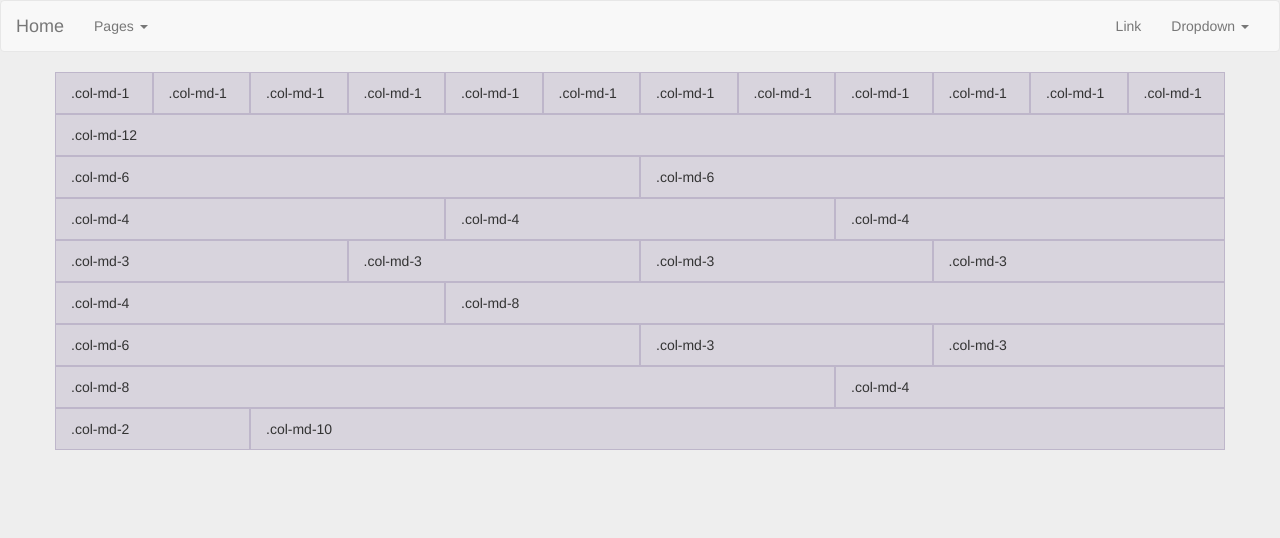
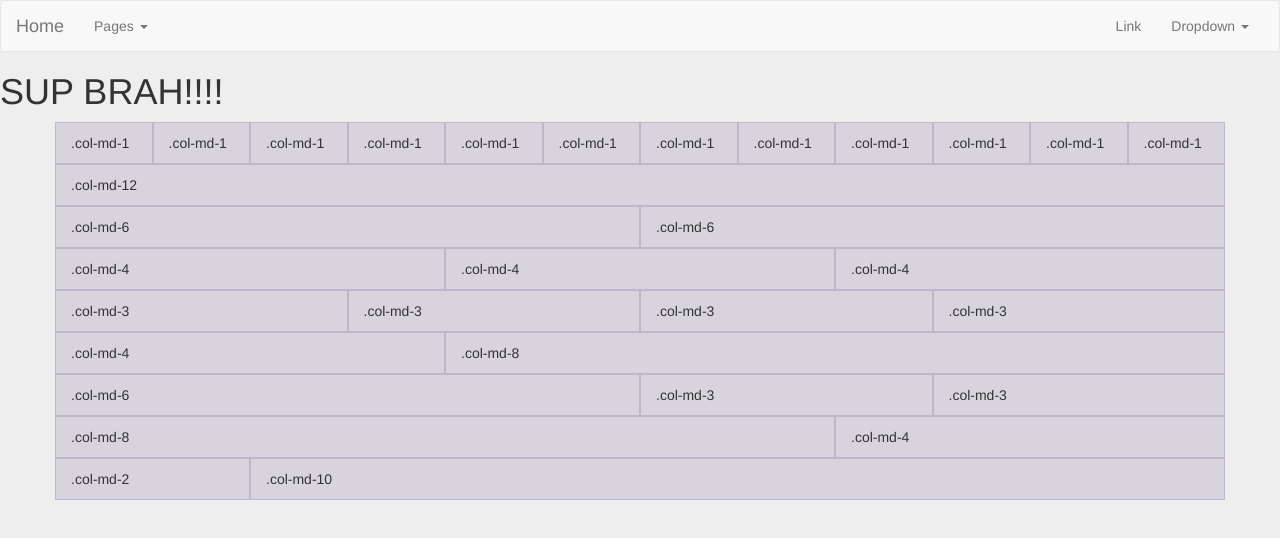
Before and after one commit to scottsilvi/paw, a plain HTML site: page pages/gridsystem.html in a window 1280 px wide. Drawn offline with nearby package versions, Linux system fonts and the light colour scheme.

Commit message:
Updated Readme

```diff
--- a/pages/gridsystem.html
+++ b/pages/gridsystem.html
@@ -18,6 +18,7 @@
 </head>
 <body>
 <header class="header"></header>
+<h1>SUP BRAH!!!!</h1>
 <div class="container show-grid">
 	<div class="row">
 		<div class="col-md-1">.col-md-1</div>
```
Also changed, not shown: 1 other file.
